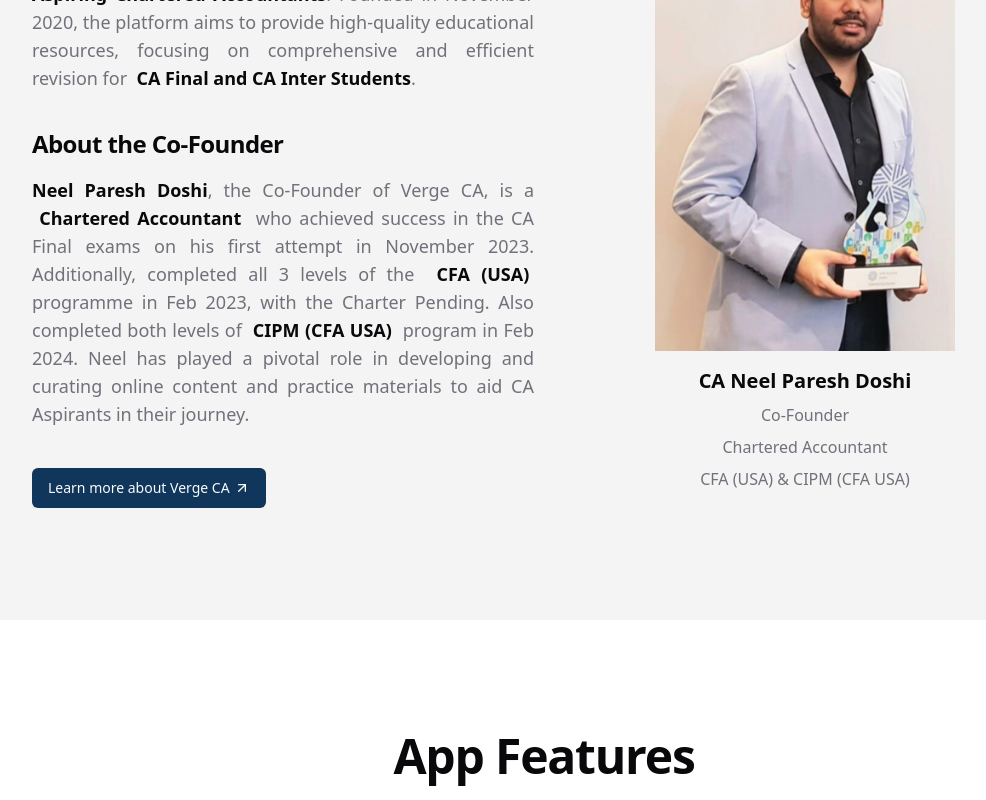
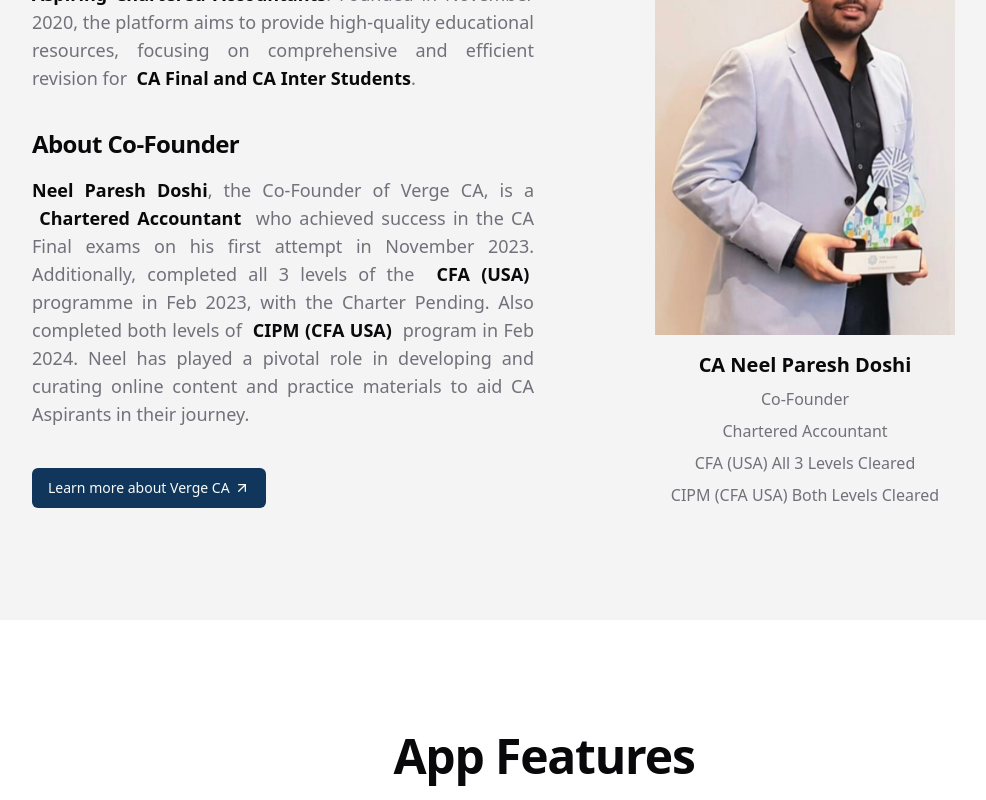
Before and after one commit to HardikShah563/vergeca, a Next.js app: page / in a window 1280 px wide. Shown: the part 840-1640 px from the top of the page, without its empty margins (96-1082 px from the left). Built offline with nearby package versions, Linux system fonts and the light colour scheme.

Commit message:
minor overflow

```diff
--- a/app/about/page.tsx
+++ b/app/about/page.tsx
@@ -26,7 +26,7 @@ export default function page() {
                         </p>
 
                         <h2 className="sub-heading mt-10">
-                            About the Founder
+                            About Co-Founder
                         </h2>
 
                         <p className="mt-3 text-muted-foreground text-justify text-sm md:text-lg">
--- a/components/sections/about.tsx
+++ b/components/sections/about.tsx
@@ -25,7 +25,7 @@ export function About() {
                         </p>
 
                         <h2 className="sub-heading mt-10">
-                            About the Co-Founder
+                            About Co-Founder
                         </h2>
 
                         <p className="mt-3 text-muted-foreground text-justify text-sm md:text-lg">
@@ -65,7 +65,10 @@ export function About() {
                             Chartered Accountant
                         </p>
                         <p className="mt-2 text-muted-foreground font-medium">
-                            CFA (USA) & CIPM (CFA USA)
+                            CFA (USA) All 3 Levels Cleared
+                        </p>
+                        <p className="mt-2 text-muted-foreground font-medium">
+                            CIPM (CFA USA) Both Levels Cleared
                         </p>
                     </div>
                 </div>
--- a/components/sections/demo.tsx
+++ b/components/sections/demo.tsx
@@ -64,7 +64,7 @@ export function Demo() {
 
             <div className="section pt-0 md:pt-20 grid grid-cols-1 md:grid-cols-2 items-center mx-auto">
                 <Carousel
-                    className="w-[95vw] md:w-[80vw]"
+                    className="w-[95vw] md:w-[80vw] overflow-hidden"
                     plugins={[plugin.current]}
                     setApi={setApi}
                     opts={{
```
